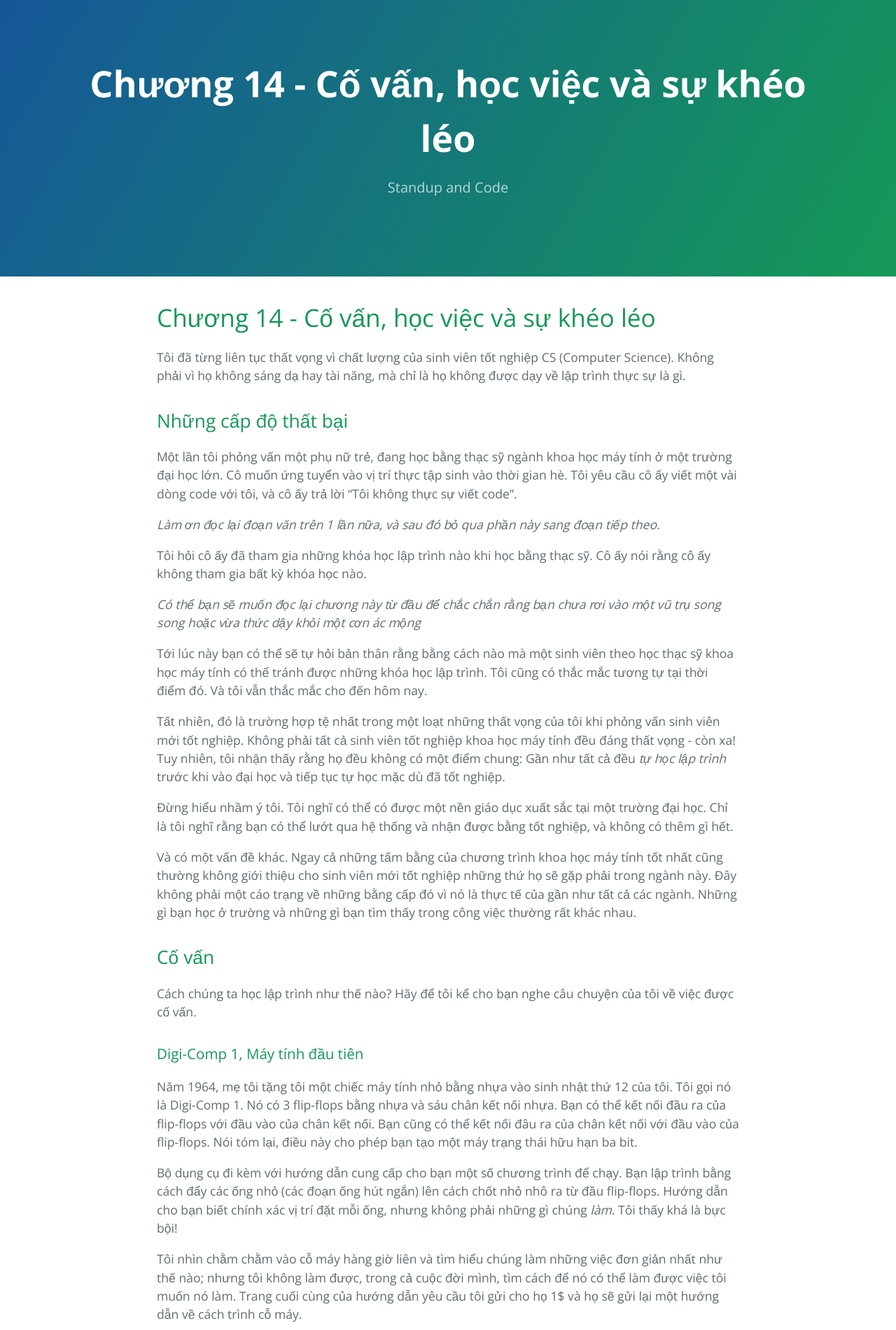
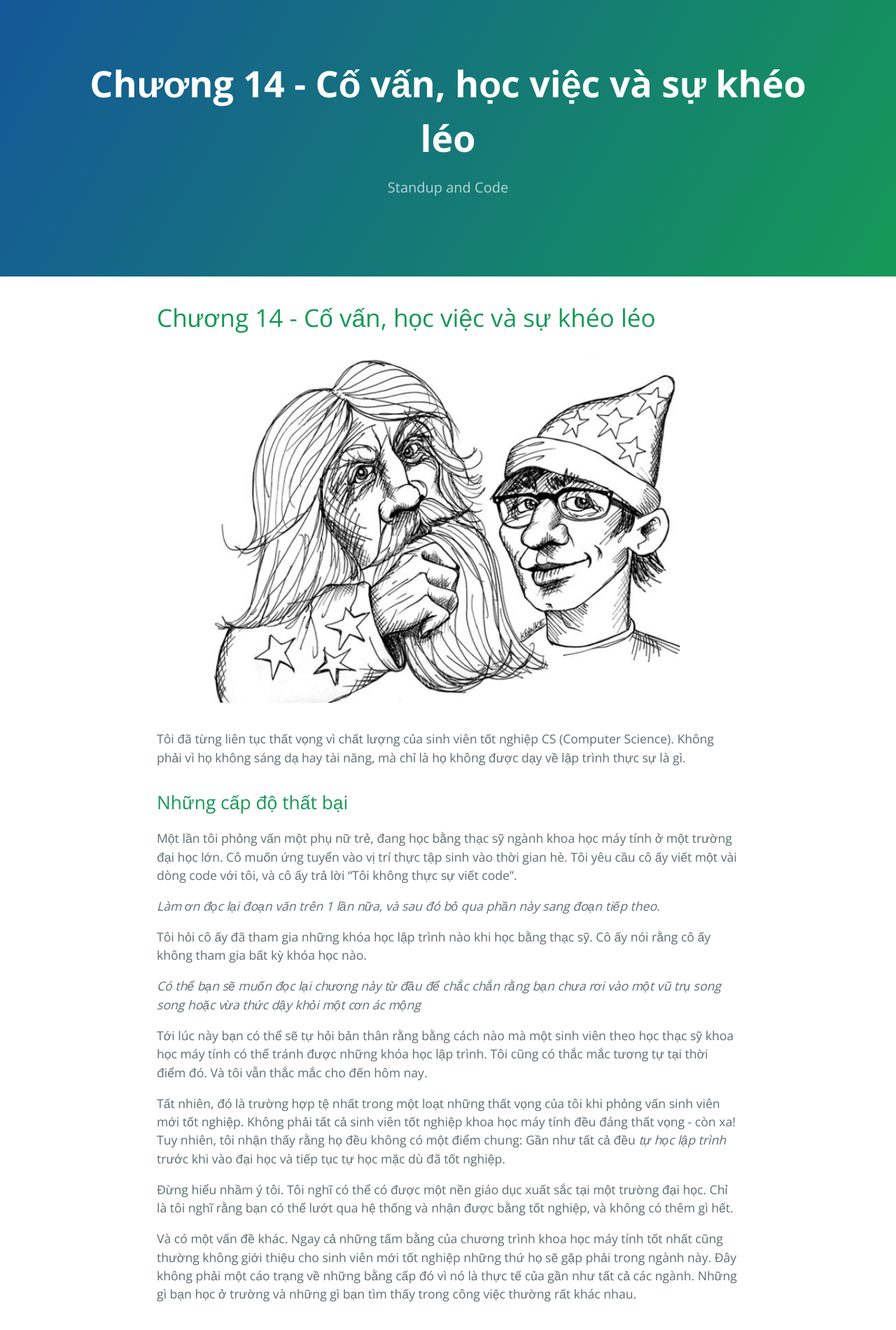
Before and after one commit to HaiBV/haibv.github.io, a Jekyll site: the page built from clean-coder/chapter-14-mentoring-apprenticeship-and-craftsmanship.md, in a window 1280 px wide. Shown: the top 1900 px of the page at 70% size. Built offline with Jekyll 4.4.1, drawn with Linux system fonts in a browser that asks for light colours; our own code applies the rules of GitHub Pages for plain Markdown files.

Commit message:
Book - The Clean Coder - Correction - C14

```diff
--- a/clean-coder/chapter-14-mentoring-apprenticeship-and-craftsmanship.md
+++ b/clean-coder/chapter-14-mentoring-apprenticeship-and-craftsmanship.md
@@ -3,6 +3,8 @@ layout: default
 ---
 
 # Chương 14 - Cố vấn, học việc và sự khéo léo
+
+![14-cover](images/14-cover.png)
 
 Tôi đã từng liên tục thất vọng vì chất lượng của sinh viên tốt nghiệp CS (Computer Science). Không phải vì họ không sáng dạ hay tài năng, mà chỉ là họ không được dạy về lập trình thực sự là gì.
 
```
Also changed, not shown: clean-coder/images/14-cover.png (added).
